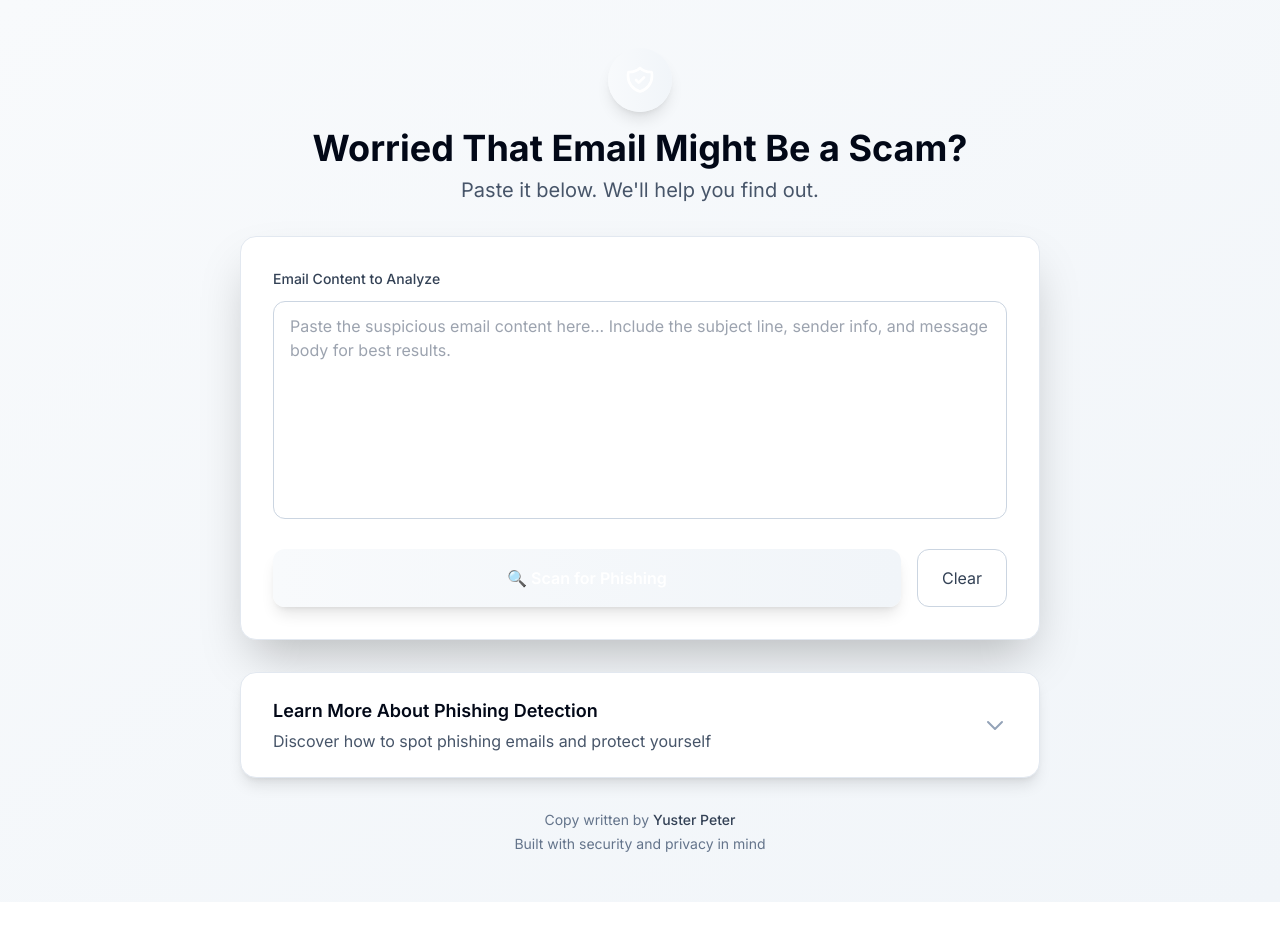
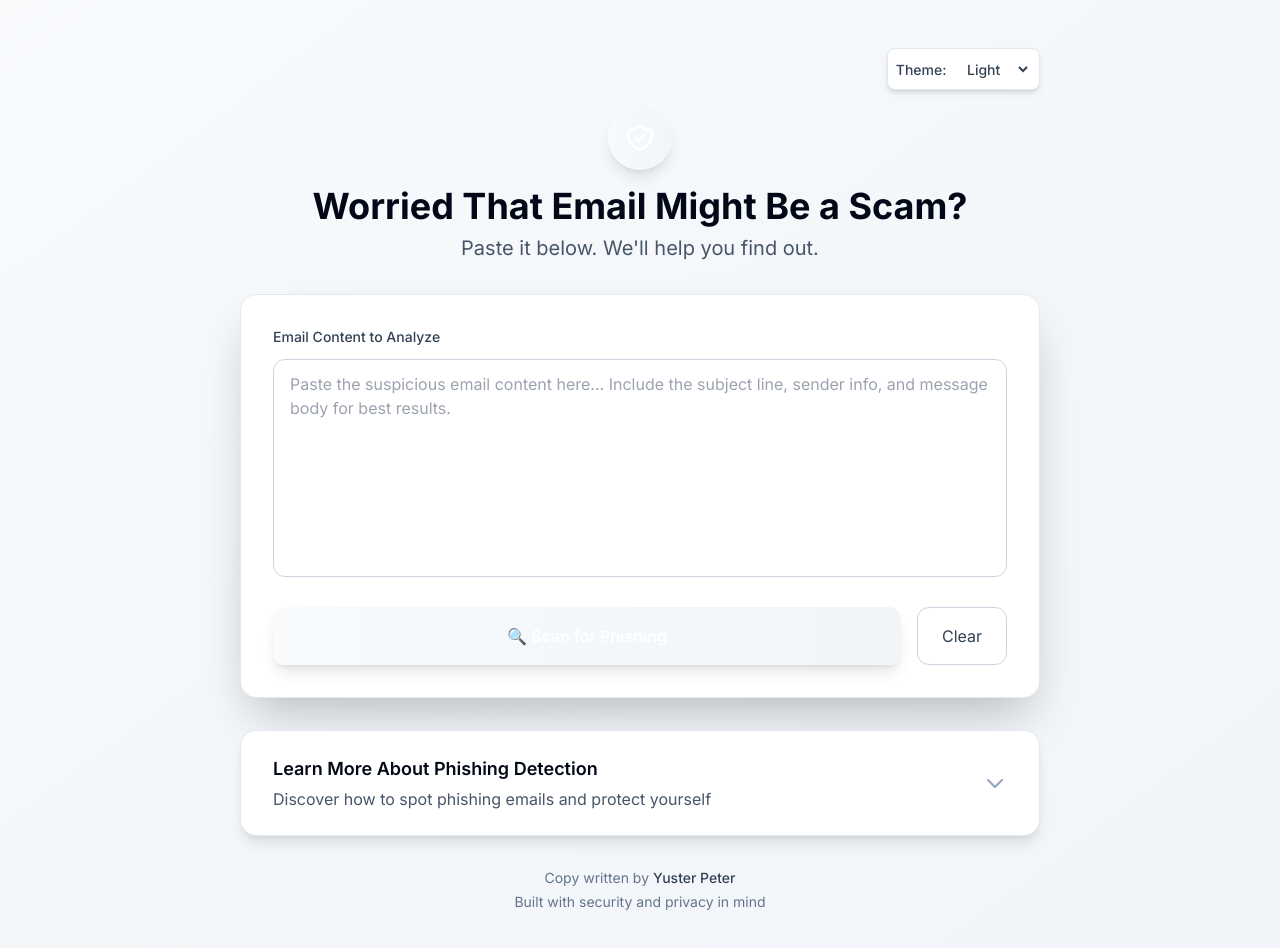
Before and after one commit to BrandBoulevard/email-safe-spotter-pro, a React (Vite) app: page / in a window 1280 px wide. Shown: the top 948 px of the page. Before the commit the page ends 902 px from the top, so only its background shows below. Built offline with nearby package versions, Linux system fonts and the light colour scheme.

Commit message:
feat: Add theme customization
Allow the user to change the application's theme, including a "hacker-like" theme option.

```diff
--- a/src/pages/Index.tsx
+++ b/src/pages/Index.tsx
@@ -1,4 +1,3 @@
-
 const Index = () => {
   return (
     <div className="min-h-screen bg-gradient-to-br from-slate-50 to-slate-100">
@@ -17,16 +16,22 @@ const Index = () => {
     <link rel="preconnect" href="https://fonts.googleapis.com">
     <link rel="preconnect" href="https://fonts.gstatic.com" crossorigin>
     <link href="https://fonts.googleapis.com/css2?family=Inter:wght@300;400;500;600;700&display=swap" rel="stylesheet">
+    <link href="https://fonts.googleapis.com/css2?family=Fira+Code:wght@300;400;500;600&display=swap" rel="stylesheet">
     <script>
         tailwind.config = {
             theme: {
                 extend: {
                     fontFamily: {
                         'inter': ['Inter', 'sans-serif'],
+                        'mono': ['Fira Code', 'monospace'],
                     },
                     colors: {
                         'navy': '#1E293B',
                         'orange': '#F97316',
+                        'hacker-bg': '#0a0a0a',
+                        'hacker-card': '#1a1a1a',
+                        'hacker-green': '#00ff41',
+                        'hacker-green-dark': '#00cc33',
                     }
                 }
             }
@@ -56,26 +61,51 @@ const Index = () => {
             0%, 50% { opacity: 1; }
             51%, 100% { opacity: 0; }
         }
+        .hacker-glow {
+            text-shadow: 0 0 10px #00ff41, 0 0 20px #00ff41, 0 0 30px #00ff41;
+        }
+        .hacker-border {
+            border: 1px solid #00ff41;
+            box-shadow: 0 0 10px rgba(0, 255, 65, 0.3);
+        }
+        .matrix-bg {
+            background-image:
+                linear-gradient(90deg, rgba(0, 255, 65, 0.03) 1px, transparent 1px),
+                linear-gradient(rgba(0, 255, 65, 0.03) 1px, transparent 1px);
+            background-size: 20px 20px;
+        }
     </style>
 </head>
-<body class="bg-gradient-to-br from-slate-50 to-slate-100 min-h-screen">
+<body class="bg-gradient-to-br from-slate-50 to-slate-100 min-h-screen transition-all duration-300" id="app-body">
     <div id="phishing-app" class="max-w-4xl mx-auto p-6">
+        <!-- Theme Switcher -->
+        <div class="flex justify-end mb-4">
+            <div class="bg-white rounded-lg shadow-md border border-slate-200 p-2" id="theme-switcher">
+                <label class="text-sm font-medium text-slate-700 mr-3">Theme:</label>
+                <select id="themeSelect" class="bg-transparent border-none text-sm font-medium text-slate-700 focus:outline-none cursor-pointer">
+                    <option value="light">Light</option>
+                    <option value="dark">Dark</option>
+                    <option value="hacker">Hacker</option>
+                </select>
+            </div>
+        </div>
+
         <!-- Header Section -->
-        <div class="text-center mb-8">
-            <div class="inline-flex items-center justify-center w-16 h-16 bg-gradient-to-r from-navy to-slate-700 rounded-full mb-4 shadow-lg">
+        <div class="text-center mb-8" id="header-section">
+            <div class="inline-flex items-center justify-center w-16 h-16 bg-gradient-to-r from-navy to-slate-700 rounded-full mb-4 shadow-lg" id="header-icon">
                 <svg class="w-8 h-8 text-white" fill="none" stroke="currentColor" viewBox="0 0 24 24">
                     <path stroke-linecap="round" stroke-linejoin="round" stroke-width="2" d="M9 12l2 2 4-4m5.618-4.016A11.955 11.955 0 0112 2.944a11.955 11.955 0 01-8.618 3.04A12.02 12.02 0 003 9c0 5.591 3.824 10.29 9 11.622 5.176-1.332 9-6.03 9-11.622 0-1.042-.133-2.052-.382-3.016z"></path>
                 </svg>
             </div>
-            <h1 class="text-4xl font-bold text-navy mb-2">Worried That Email Might Be a Scam?</h1>
-            <p class="text-xl text-slate-600 mb-6">Paste it below. We'll help you find out.</p>
+            <h1 class="text-4xl font-bold text-navy mb-2" id="main-title">Worried That Email Might Be a Scam?</h1>
+            <p class="text-xl text-slate-600 mb-6" id="main-subtitle">Paste it below. We'll help you find out.</p>
         </div>
 
         <!-- Main Card -->
-        <div class="bg-white rounded-2xl shadow-2xl border border-slate-200 overflow-hidden">
+        <div class="bg-white rounded-2xl shadow-2xl border border-slate-200 overflow-hidden" id="main-card">
             <!-- Input Section -->
-            <div class="p-8">
-                <label for="emailContent" class="block text-sm font-medium text-slate-700 mb-3">
+            <div class="p-8" id="input-section">
+                <label for="emailContent" class="block text-sm font-medium text-slate-700 mb-3" id="email-label">
                     Email Content to Analyze
                 </label>
                 <textarea
@@ -110,14 +140,14 @@ const Index = () => {
         </div>
 
         <!-- Learn More Section -->
-        <div class="mt-8 bg-white rounded-2xl shadow-lg border border-slate-200">
+        <div class="mt-8 bg-white rounded-2xl shadow-lg border border-slate-200" id="learn-more-card">
             <button
                 id="learnMoreToggle"
                 class="w-full px-8 py-6 text-left flex items-center justify-between hover:bg-slate-50 transition-colors duration-200 rounded-2xl"
             >
                 <div>
-                    <h3 class="text-lg font-semibold text-navy">Learn More About Phishing Detection</h3>
-                    <p class="text-slate-600 mt-1">Discover how to spot phishing emails and protect yourself</p>
+                    <h3 class="text-lg font-semibold text-navy" id="learn-more-title">Learn More About Phishing Detection</h3>
+                    <p class="text-slate-600 mt-1" id="learn-more-desc">Discover how to spot phishing emails and protect yourself</p>
                 </div>
                 <svg id="learnMoreIcon" class="w-6 h-6 text-slate-400 transform transition-transform duration-200" fill="none" stroke="currentColor" viewBox="0 0 24 24">
                     <path stroke-linecap="round" stroke-linejoin="round" stroke-width="2" d="M19 9l-7 7-7-7"></path>
@@ -169,13 +199,108 @@ const Index = () => {
         </div>
 
         <!-- Footer -->
-        <div class="text-center mt-8 text-slate-500 text-sm">
+        <div class="text-center mt-8 text-slate-500 text-sm" id="footer">
             <p>Copy written by <span class="font-medium text-slate-700">Yuster Peter</span></p>
             <p class="mt-1">Built with security and privacy in mind</p>
         </div>
     </div>
 
     <script>
+        class ThemeManager {
+            constructor() {
+                this.currentTheme = 'light';
+                this.initializeTheme();
+            }
+
+            initializeTheme() {
+                const themeSelect = document.getElementById('themeSelect');
+                themeSelect.addEventListener('change', (e) => {
+                    this.setTheme(e.target.value);
+                });
+            }
+
+            setTheme(theme) {
+                this.currentTheme = theme;
+                const body = document.getElementById('app-body');
+                const app = document.getElementById('phishing-app');
+
+                // Reset all theme classes
+                body.className = 'min-h-screen transition-all duration-300';
+
+                switch(theme) {
+                    case 'light':
+                        this.applyLightTheme();
+                        break;
+                    case 'dark':
+                        this.applyDarkTheme();
+                        break;
+                    case 'hacker':
+                        this.applyHackerTheme();
+                        break;
+                }
+            }
+
+            applyLightTheme() {
+                const body = document.getElementById('app-body');
+                body.className += ' bg-gradient-to-br from-slate-50 to-slate-100';
+
+                // Reset all elements to light theme
+                document.getElementById('theme-switcher').className = 'bg-white rounded-lg shadow-md border border-slate-200 p-2';
+                document.getElementById('main-title').className = 'text-4xl font-bold text-navy mb-2';
+                document.getElementById('main-subtitle').className = 'text-xl text-slate-600 mb-6';
+                document.getElementById('main-card').className = 'bg-white rounded-2xl shadow-2xl border border-slate-200 overflow-hidden';
+                document.getElementById('learn-more-card').className = 'mt-8 bg-white rounded-2xl shadow-lg border border-slate-200';
+                document.getElementById('emailContent').className = 'w-full px-4 py-3 border border-slate-300 rounded-xl focus:ring-2 focus:ring-orange focus:border-transparent resize-none transition-all duration-200 text-slate-700';
+                document.getElementById('clearBtn').className = 'sm:w-auto px-6 py-4 border border-slate-300 text-slate-700 rounded-xl hover:bg-slate-50 transition-colors duration-200';
+                document.getElementById('email-label').className = 'block text-sm font-medium text-slate-700 mb-3';
+                document.getElementById('learn-more-title').className = 'text-lg font-semibold text-navy';
+                document.getElementById('learn-more-desc').className = 'text-slate-600 mt-1';
+
+                document.body.style.fontFamily = 'Inter, sans-serif';
+            }
+
+            applyDarkTheme() {
+                const body = document.getElementById('app-body');
+                body.className += ' bg-gradient-to-br from-slate-900 to-slate-800';
+
+                document.getElementById('theme-switcher').className = 'bg-slate-800 rounded-lg shadow-md border border-slate-700 p-2';
+                document.getElementById('main-title').className = 'text-4xl font-bold text-white mb-2';
+                document.getElementById('main-subtitle').className = 'text-xl text-slate-300 mb-6';
+                document.getElementById('main-card').className = 'bg-slate-800 rounded-2xl shadow-2xl border border-slate-700 overflow-hidden';
+                document.getElementById('learn-more-card').className = 'mt-8 bg-slate-800 rounded-2xl shadow-lg border border-slate-700';
+                document.getElementById('emailContent').className = 'w-full px-4 py-3 border border-slate-600 rounded-xl focus:ring-2 focus:ring-orange focus:border-transparent resize-none transition-all duration-200 text-white bg-slate-700';
+                document.getElementById('clearBtn').className = 'sm:w-auto px-6 py-4 border border-slate-600 text-slate-300 rounded-xl hover:bg-slate-700 transition-colors duration-200';
+                document.getElementById('email-label').className = 'block text-sm font-medium text-slate-300 mb-3';
+                document.getElementById('learn-more-title').className = 'text-lg font-semibold text-white';
+                document.getElementById('learn-more-desc').className = 'text-slate-300 mt-1';
+
+                document.body.style.fontFamily = 'Inter, sans-serif';
+            }
+
+            applyHackerTheme() {
+                const body = document.getElementById('app-body');
+                body.className += ' bg-hacker-bg matrix-bg';
+
+                document.getElementById('theme-switcher').className = 'bg-hacker-card rounded-lg shadow-md hacker-border p-2';
+                document.getElementById('main-title').className = 'text-4xl font-bold text-hacker-green mb-2 hacker-glow font-mono';
+                document.getElementById('main-subtitle').className = 'text-xl text-green-400 mb-6 font-mono';
+                document.getElementById('main-card').className = 'bg-hacker-card rounded-2xl shadow-2xl hacker-border overflow-hidden';
+                document.getElementById('learn-more-card').className = 'mt-8 bg-hacker-card rounded-2xl shadow-lg hacker-border';
+                document.getElementById('emailContent').className = 'w-full px-4 py-3 hacker-border rounded-xl focus:ring-2 focus:ring-hacker-green focus:border-transparent resize-none transition-all duration-200 text-hacker-green bg-black font-mono';
+                document.getElementById('clearBtn').className = 'sm:w-auto px-6 py-4 hacker-border text-hacker-green rounded-xl hover:bg-hacker-card transition-colors duration-200 font-mono';
+                document.getElementById('email-label').className = 'block text-sm font-medium text-hacker-green mb-3 font-mono';
+                document.getElementById('learn-more-title').className = 'text-lg font-semibold text-hacker-green font-mono';
+                document.getElementById('learn-more-desc').className = 'text-green-400 mt-1 font-mono';
+                document.getElementById('scanBtn').className = 'flex-1 bg-gradient-to-r from-hacker-green to-hacker-green-dark hover:from-hacker-green-dark hover:to-hacker-green text-black font-semibold py-4 px-8 rounded-xl transition-all duration-300 transform hover:scale-105 shadow-lg hover:shadow-xl font-mono';
+
+                document.body.style.fontFamily = 'Fira Code, monospace';
+
+                // Update header icon for hacker theme
+                document.getElementById('header-icon').className = 'inline-flex items-center justify-center w-16 h-16 bg-gradient-to-r from-hacker-green to-hacker-green-dark rounded-full mb-4 shadow-lg';
+                document.getElementById('header-icon').querySelector('svg').className = 'w-8 h-8 text-black';
+            }
+        }
+
         class PhishingDetector {
             constructor() {
                 this.suspiciousPatterns = [
@@ -305,7 +430,7 @@ const Index = () => {
             }
 
             getPatternWeight(index) {
-                const weights = [25, 20, 25, 10, 15, 20, 15, 15]; // Corresponding to suspiciousPatterns array
+                const weights = [25, 20, 25, 10, 15, 20, 15, 15];
                 return weights[index] || 10;
             }
 
@@ -458,7 +583,8 @@ const Index = () => {
 
         // Initialize the app when DOM is loaded
         document.addEventListener('DOMContentLoaded', () => {
-            new PhishingDetector();
+            const themeManager = new ThemeManager();
+            const phishingDetector = new PhishingDetector();
         });
     </script>
 </body>
```
